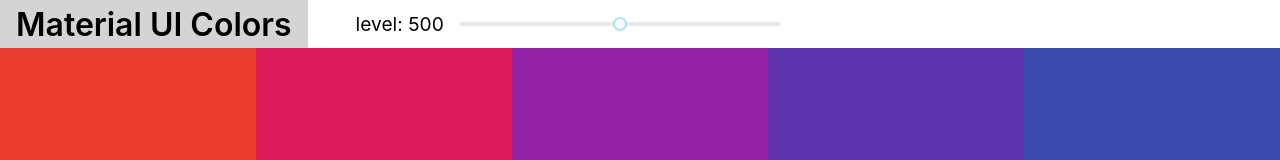
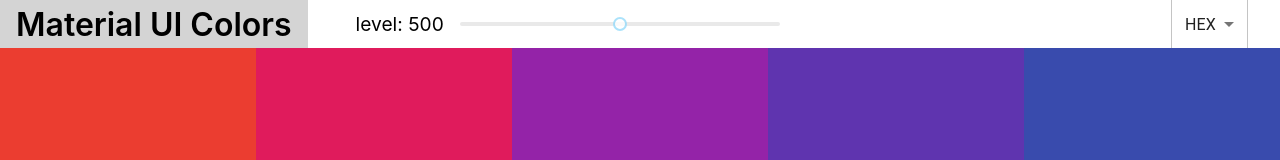
Before and after one commit to SticketInya/react-colors-app, a React (Create React App) app: page / in a window 1280 px wide. Shown: the top 160 px of the page. Built offline with nearby package versions, Linux system fonts and the light colour scheme.

Commit message:
feat(*): add color format selector

```diff
--- a/package.json
+++ b/package.json
@@ -3,6 +3,9 @@
   "version": "0.1.0",
   "private": true,
   "dependencies": {
+    "@emotion/react": "^11.9.0",
+    "@emotion/styled": "^11.8.1",
+    "@mui/material": "^5.6.2",
     "@testing-library/jest-dom": "^5.16.4",
     "@testing-library/react": "^13.1.1",
     "@testing-library/user-event": "^13.5.0",
--- a/src/Components/ColorBox/ColorBox.js
+++ b/src/Components/ColorBox/ColorBox.js
@@ -20,7 +20,7 @@ class ColorBox extends Component {
 
     render() {
         const isActive = this.state.isCopied ? 'active' : 'hidden';
-        const { hex: color } = this.props;
+        const { [this.props.format]: color } = this.props;
         return (
             <CopyToClipboard text={color} onCopy={this.handleCopy}>
                 <div style={{ backgroundColor: color }} className='ColorBox'>
--- a/src/Components/ColorPalette/ColorPalette.js
+++ b/src/Components/ColorPalette/ColorPalette.js
@@ -9,6 +9,7 @@ class ColorPalette extends Component {
         super(props);
         this.state = {
             colorLevel: 500,
+            colorFormat: 'hex',
         };
     }
 
@@ -16,11 +17,15 @@ class ColorPalette extends Component {
         this.setState({ colorLevel: newLevel });
     };
 
+    handleFormatChange = (newFormat) => {
+        this.setState({ colorFormat: newFormat });
+    };
+
     render() {
         const { colors } = this.props.palette;
-        const { colorLevel } = this.state;
+        const { colorLevel, colorFormat } = this.state;
         const colorBoxes = colors[colorLevel].map((color) => (
-            <ColorBox {...color} key={color.id} />
+            <ColorBox {...color} key={color.id} format={colorFormat} />
         ));
         return (
             <div className='ColorPalette'>
@@ -28,6 +33,7 @@ class ColorPalette extends Component {
                     paletteName={this.props.palette.paletteName}
                     colorLevel={colorLevel}
                     handleSliderChange={this.handleSliderChange}
+                    changeFormat={this.handleFormatChange}
                 />
                 <div className='ColorPalette__colors'>{colorBoxes}</div>
             </div>
--- a/src/Components/Navbar/Navbar.css
+++ b/src/Components/Navbar/Navbar.css
@@ -44,3 +44,8 @@
     font-size: 1.2rem;
     margin-right: 1rem;
 }
+
+.Select_container{
+    margin-left: auto;
+    margin-right: 2rem;
+}
--- a/src/Components/Navbar/Navbar.js
+++ b/src/Components/Navbar/Navbar.js
@@ -3,10 +3,26 @@ import { Link } from 'react-router-dom';
 import Slider from 'rc-slider';
 import 'rc-slider/assets/index.css';
 import './Navbar.css';
+import { MenuItem, Select } from '@mui/material';
 
 class Navbar extends Component {
+    constructor(props) {
+        super(props);
+        this.state = {
+            format: 'hex',
+        };
+    }
+
+    handleChange = (e) => {
+        const newFormat = e.target.value;
+        this.setState({ format: newFormat }, () => {
+            this.props.changeFormat(newFormat);
+        });
+    };
+
     render() {
         const { paletteName, colorLevel, handleSliderChange } = this.props;
+        const { format } = this.state;
         return (
             <nav className='Navbar'>
                 <div className='Navbar__title'>
@@ -23,6 +39,13 @@ class Navbar extends Component {
                         onChange={handleSliderChange}
                     />
                 </div>
+                <div className='Select_container'>
+                    <Select defaultValue={'hex'} onChange={this.handleChange}>
+                        <MenuItem value='hex'>HEX</MenuItem>
+                        <MenuItem value='rgb'>RGB</MenuItem>
+                        <MenuItem value='rgba'>RGBA</MenuItem>
+                    </Select>
+                </div>
             </nav>
         );
     }
```
Also changed, not shown: 1 other file (tests, documents, lock files or other folders).
